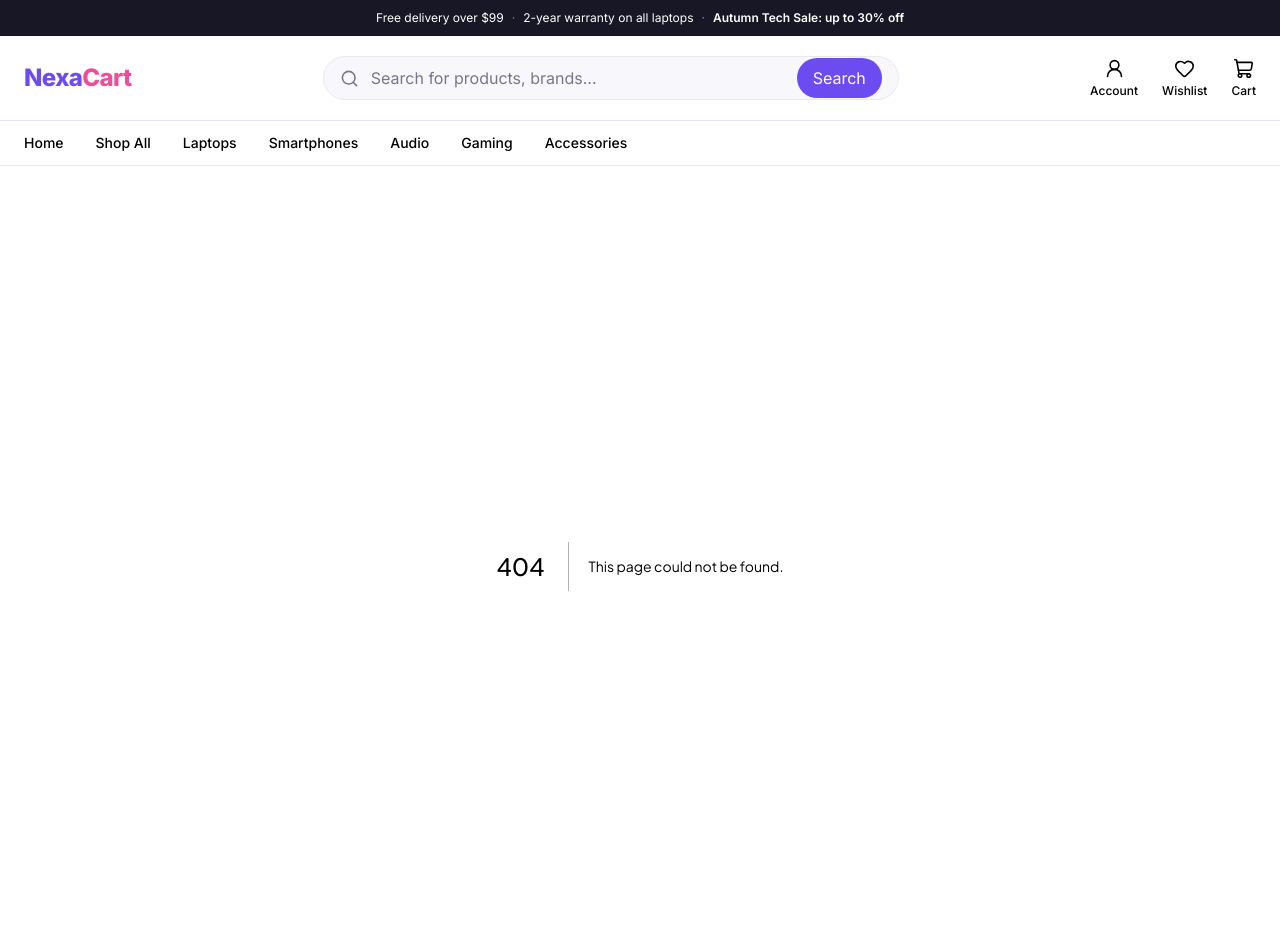
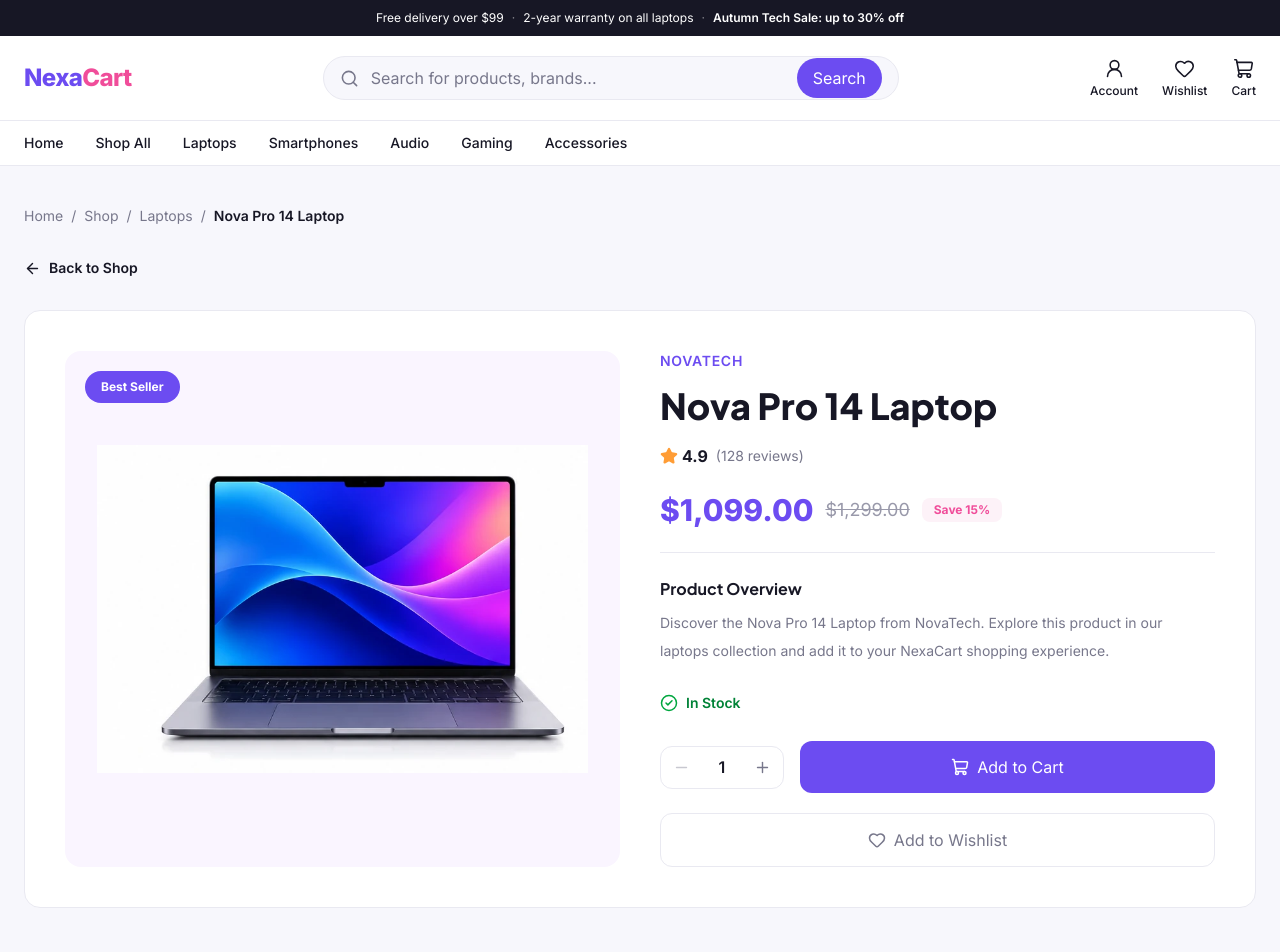
Before and after one commit to aminekhalfaoui343/nexacart, a Next.js app: page /product/1 in a window 1280 px wide. Before the commit this address had no page. Shown: the top 952 px of the page. Built offline with nearby package versions, Linux system fonts and the light colour scheme.

Commit message:
feat(products): implement dynamic product details page

```diff
--- /dev/null
+++ b/src/app/product/[id]/page.tsx
@@ -0,0 +1,300 @@
+
+"use client";
+
+import { useState } from "react";
+import { useParams } from "next/navigation";
+import Image from "next/image";
+import Link from "next/link";
+
+import {
+  ShoppingCart,
+  Heart,
+  Star,
+  Minus,
+  Plus,
+  ArrowLeft,
+  CheckCircle2,
+} from "lucide-react";
+
+import { products } from "@/data/products";
+import { useCart } from "@/components/provider/CartProvider";
+import ProductCard from "@/components/ui/ProductCard";
+
+const formatPrice = (price: number) =>
+  new Intl.NumberFormat("en-US", {
+    style: "currency",
+    currency: "USD",
+  }).format(price);
+
+export default function ProductDetailsPage() {
+  const params = useParams<{ id: string }>();
+  const productId = Number(params.id);
+
+  const product = products.find((item) => item.id === productId);
+
+  const [quantity, setQuantity] = useState(1);
+
+  const {
+    addToCart,
+    toggleWishlist,
+    isWishlisted,
+  } = useCart();
+
+  if (!product) {
+    return (
+      <div className="flex min-h-[60vh] flex-col items-center justify-center bg-[#F7F7FC] px-6 text-center">
+        <h1 className="mb-3 text-3xl font-extrabold text-[#171725]">
+          Product not found
+        </h1>
+
+        <p className="mb-7 text-sm text-[#77778B]">
+          The product you're looking for doesn't exist or is no longer available.
+        </p>
+
+        <Link
+          href="/shop"
+          className="rounded-xl bg-[#6C4CF1] px-6 py-3 text-sm font-semibold text-white hover:bg-[#5939DF]"
+        >
+          Back to Shop
+        </Link>
+      </div>
+    );
+  }
+
+  const wishlisted = isWishlisted(product.id);
+
+  const relatedProducts = products
+    .filter((item) => item.id !== product.id)
+    .slice(0, 3);
+
+  function handleAddToCart() {
+    for (let i = 0; i < quantity; i++) {
+      addToCart(product);
+    }
+  }
+
+  return (
+    <div className="min-h-screen bg-[#F7F7FC]">
+      <div className="mx-auto max-w-[1440px] px-6 py-10">
+
+        {/* Breadcrumb */}
+        <div className="mb-8 flex flex-wrap items-center gap-2 text-sm text-[#77778B]">
+          <Link href="/" className="hover:text-[#6C4CF1]">
+            Home
+          </Link>
+          <span>/</span>
+          <Link href="/shop" className="hover:text-[#6C4CF1]">
+            Shop
+          </Link>
+          <span>/</span>
+          <span>{product.category}</span>
+          <span>/</span>
+          <span className="font-semibold text-[#171725]">
+            {product.name}
+          </span>
+        </div>
+
+        {/* Back to Shop */}
+        <Link
+          href="/shop"
+          className="mb-8 inline-flex items-center gap-2 text-sm font-semibold text-[#6C4CF1] hover:text-[#5939DF]"
+        >
+          <ArrowLeft size={17} />
+          Back to Shop
+        </Link>
+
+        {/* Product Information */}
+        <div className="grid grid-cols-1 gap-10 rounded-2xl border border-[#E9E9F1] bg-white p-6 md:p-10 lg:grid-cols-2">
+
+          {/* Product Image */}
+          <div
+            className={`relative flex min-h-[350px] items-center justify-center overflow-hidden rounded-2xl sm:min-h-[480px] ${product.imageColor}`}
+          >
+            <Image
+              src={product.image}
+              alt={product.name}
+              width={600}
+              height={600}
+              priority
+              className="h-full max-h-[480px] w-full object-contain p-8"
+            />
+
+            {product.badge && (
+              <span className="absolute left-5 top-5 rounded-full bg-[#6C4CF1] px-4 py-2 text-xs font-bold text-white">
+                {product.badge}
+              </span>
+            )}
+          </div>
+
+          {/* Product Details */}
+          <div className="flex flex-col justify-center">
+            <p className="mb-3 text-sm font-semibold uppercase tracking-wider text-[#6C4CF1]">
+              {product.brand}
+            </p>
+
+            <h1 className="mb-4 text-3xl font-extrabold leading-tight text-[#171725] md:text-4xl">
+              {product.name}
+            </h1>
+
+            {/* Rating */}
+            <div className="mb-6 flex items-center gap-2">
+              <div className="flex items-center gap-1 text-[#FF9D36]">
+                <Star size={18} fill="currentColor" />
+                <span className="font-bold text-[#171725]">
+                  {product.rating}
+                </span>
+              </div>
+
+              <span className="text-sm text-[#77778B]">
+                ({product.reviews} reviews)
+              </span>
+            </div>
+
+            {/* Price */}
+            <div className="mb-6 flex flex-wrap items-center gap-3">
+              <span className="text-3xl font-extrabold text-[#6C4CF1]">
+                {formatPrice(product.price)}
+              </span>
+
+              {product.originalPrice && (
+                <>
+                  <span className="text-lg text-[#9999AA] line-through">
+                    {formatPrice(product.originalPrice)}
+                  </span>
+
+                  <span className="rounded-lg bg-pink-50 px-3 py-1 text-xs font-bold text-[#F04D9A]">
+                    Save{" "}
+                    {Math.round(
+                      ((product.originalPrice - product.price) /
+                        product.originalPrice) *
+                        100
+                    )}
+                    %
+                  </span>
+                </>
+              )}
+            </div>
+
+            <div className="mb-6 h-px bg-[#E9E9F1]" />
+
+            {/* Description */}
+            <div className="mb-7">
+              <h2 className="mb-2 font-bold text-[#171725]">
+                Product Overview
+              </h2>
+
+              <p className="text-sm leading-7 text-[#77778B]">
+                Discover the {product.name} from {product.brand}.
+                Explore this product in our {product.category.toLowerCase()}{" "}
+                collection and add it to your NexaCart shopping experience.
+              </p>
+            </div>
+
+            {/* Availability */}
+            <div className="mb-7 flex items-center gap-2">
+              {product.inStock ? (
+                <>
+                  <CheckCircle2 size={18} className="text-green-600" />
+                  <span className="text-sm font-semibold text-green-700">
+                    In Stock
+                  </span>
+                </>
+              ) : (
+                <>
+                  <span className="h-2.5 w-2.5 rounded-full bg-red-500" />
+                  <span className="text-sm font-semibold text-red-600">
+                    Out of Stock
+                  </span>
+                </>
+              )}
+            </div>
+
+            {/* Quantity and Actions */}
+            <div className="mb-5 flex flex-wrap items-center gap-4">
+              <div className="flex items-center rounded-xl border border-[#E9E9F1]">
+                <button
+                  type="button"
+                  onClick={() =>
+                    setQuantity((current) => Math.max(1, current - 1))
+                  }
+                  disabled={quantity <= 1 || !product.inStock}
+                  aria-label="Decrease quantity"
+                  className="p-3 text-[#77778B] hover:text-[#6C4CF1] disabled:opacity-40"
+                >
+                  <Minus size={17} />
+                </button>
+
+                <span className="min-w-10 text-center font-semibold text-[#171725]">
+                  {quantity}
+                </span>
+
+                <button
+                  type="button"
+                  onClick={() =>
+                    setQuantity((current) => current + 1)
+                  }
+                  disabled={!product.inStock}
+                  aria-label="Increase quantity"
+                  className="p-3 text-[#77778B] hover:text-[#6C4CF1] disabled:opacity-40"
+                >
+                  <Plus size={17} />
+                </button>
+              </div>
+
+              <button
+                type="button"
+                onClick={handleAddToCart}
+                disabled={!product.inStock}
+                className="flex flex-1 items-center justify-center gap-2 rounded-xl bg-[#6C4CF1] px-6 py-3.5 text-sm font-bold text-white transition-colors hover:bg-[#5939DF] disabled:cursor-not-allowed disabled:opacity-50"
+              >
+                <ShoppingCart size={18} />
+                Add to Cart
+              </button>
+            </div>
+
+            {/* Wishlist */}
+            <button
+              type="button"
+              onClick={() => toggleWishlist(product)}
+              className={`flex w-full items-center justify-center gap-2 rounded-xl border px-6 py-3.5 text-sm font-semibold transition-colors ${
+                wishlisted
+                  ? "border-[#F04D9A] bg-pink-50 text-[#F04D9A]"
+                  : "border-[#E9E9F1] text-[#77778B] hover:border-[#F04D9A] hover:text-[#F04D9A]"
+              }`}
+            >
+              <Heart
+                size={18}
+                fill={wishlisted ? "currentColor" : "none"}
+              />
+              {wishlisted ? "Remove from Wishlist" : "Add to Wishlist"}
+            </button>
+          </div>
+        </div>
+
+        {/* Related Products */}
+        {relatedProducts.length > 0 && (
+          <section className="mt-16">
+            <div className="mb-8">
+              <p className="mb-2 text-sm font-semibold uppercase tracking-wider text-[#6C4CF1]">
+                You may also like
+              </p>
+
+              <h2 className="text-2xl font-extrabold text-[#171725]">
+                Related Products
+              </h2>
+            </div>
+
+            <div className="grid grid-cols-1 gap-6 sm:grid-cols-2 lg:grid-cols-3">
+              {relatedProducts.map((relatedProduct) => (
+                <ProductCard
+                  key={relatedProduct.id}
+                  product={relatedProduct}
+                />
+              ))}
+            </div>
+          </section>
+        )}
+      </div>
+    </div>
+  );
+}
```
